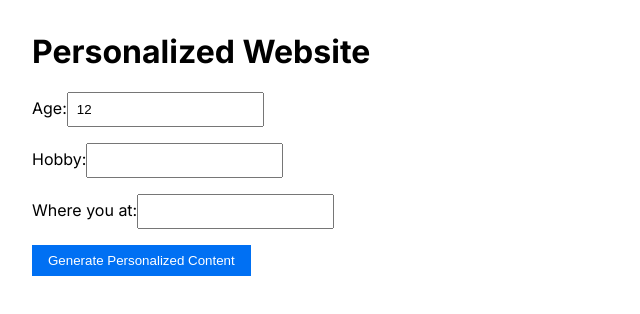
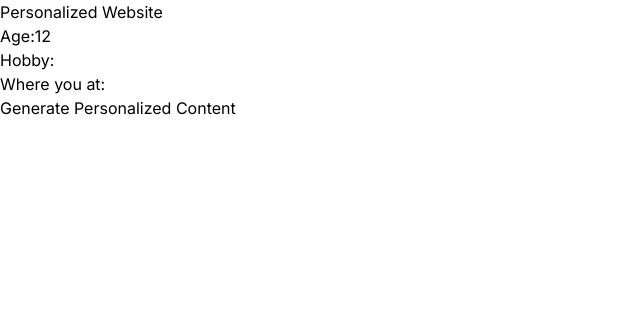
Before and after one commit to namaeconde/web-visual-assist, a Next.js app: page / in a window 1280 px wide. Shown: the top 314 px of the page, without its empty margins (0-640 px from the left). Built offline with nearby package versions, Linux system fonts and the light colour scheme.

Commit message:
Add material-tailwind ui framework

```diff
--- a/pages/_app.tsx
+++ b/pages/_app.tsx
@@ -1,4 +1,5 @@
 import type { AppProps } from 'next/app';
+import { ThemeProvider } from "@material-tailwind/react";
 import { Inter } from 'next/font/google'
 import '../styles/globals.css';
 
@@ -12,9 +13,11 @@ const inter = Inter({ subsets: ['latin'] })
  */
 function App({ Component, pageProps }: AppProps) {
   return (
-    <main className={inter.className}>
-      <Component {...pageProps} />
-    </main>
+    <ThemeProvider>
+      <main className={inter.className}>
+        <Component {...pageProps} />
+      </main>
+    </ThemeProvider>
   );
 }
 
--- a/styles/globals.css
+++ b/styles/globals.css
@@ -1,18 +1,3 @@
-body {
-  font-family: -apple-system, BlinkMacSystemFont, 'Segoe UI', Roboto, Oxygen, Ubuntu, Cantarell,
-    'Open Sans', 'Helvetica Neue', sans-serif;
-  margin: 2rem;
-}
-
-input {
-  padding: 0.5rem;
-  margin-bottom: 1rem;
-}
-
-button {
-  padding: 0.5rem 1rem;
-  background-color: #0070f3;
-  color: white;
-  border: none;
-  cursor: pointer;
-}
+@tailwind base;
+@tailwind components;
+@tailwind utilities;
--- a/tailwind.config.ts
+++ b/tailwind.config.ts
@@ -1,10 +1,10 @@
 import type { Config } from "tailwindcss";
+const withMT = require("@material-tailwind/react/utils/withMT");
 
-const config: Config = {
+const config: Config = withMT({
   content: [
-    "./src/pages/**/*.{js,ts,jsx,tsx,mdx}",
-    "./src/components/**/*.{js,ts,jsx,tsx,mdx}",
-    "./src/app/**/*.{js,ts,jsx,tsx,mdx}",
+    "./pages/*.{js,ts,jsx,tsx,mdx}",
+    "./components/*.{js,ts,jsx,tsx,mdx}",
   ],
   theme: {
     extend: {
@@ -16,5 +16,5 @@ const config: Config = {
     },
   },
   plugins: [],
-};
+});
 export default config;
```
Also changed, not shown: package.json (+7 -5 lines), 1 other file (tests, documents, lock files or other folders).
